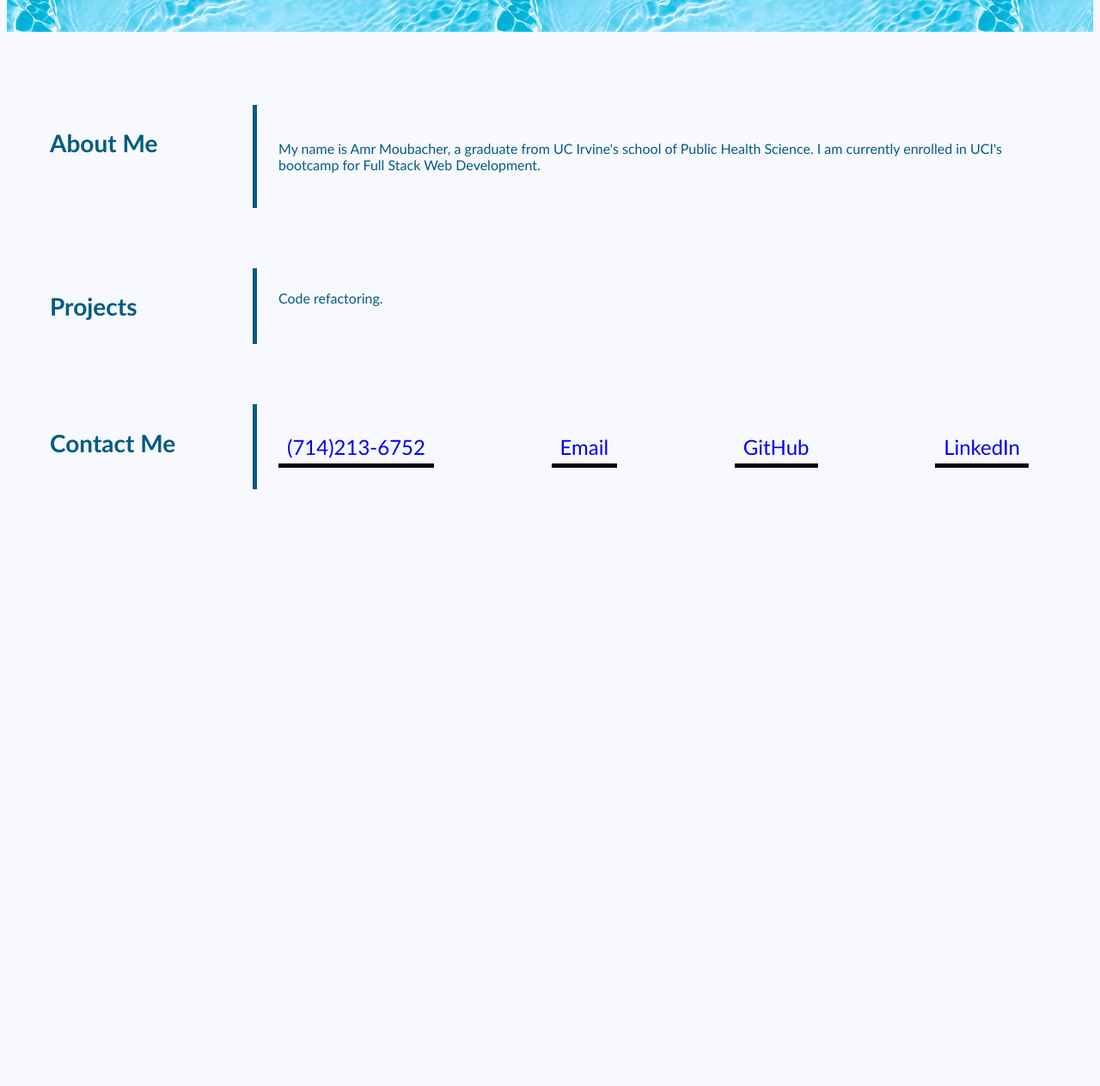
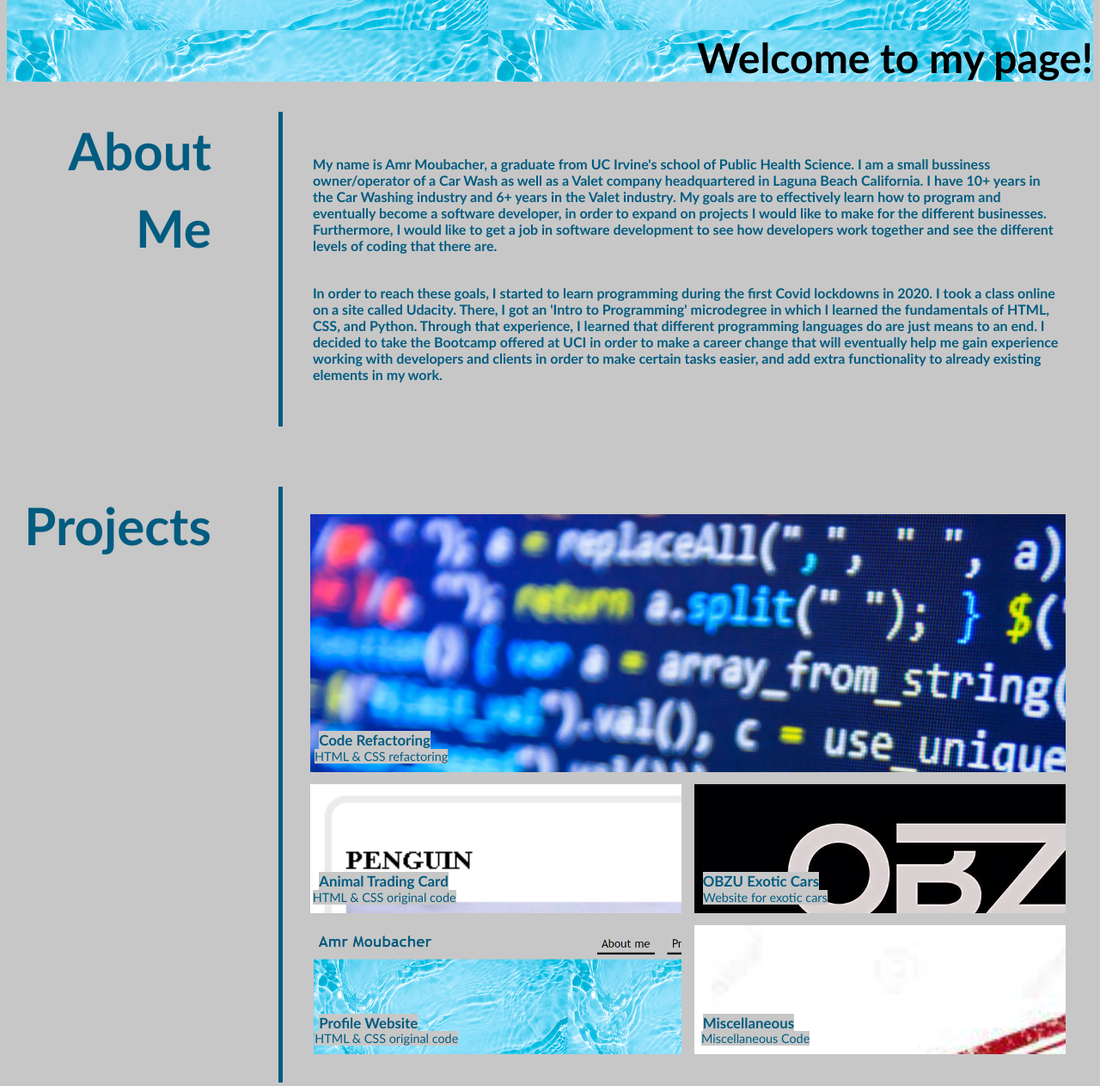
Before and after one commit to amoubasher/Project-amr1, a plain HTML site: page index.html in a window 1280 px wide. Shown: the part 320-1583 px from the top of the page at 86% size. Before the commit the page ends 974 px from the top, so only its background shows below. Drawn offline with Linux system fonts and the light colour scheme.

Commit message:
Finished HTML, edited CSS, added media quieres

```diff
--- a/index.html
+++ b/index.html
@@ -9,7 +9,7 @@
 </head>
 <body>
     <header>
-        <div class="brand">Amr Moubacher</div>
+        <h1>Amr Moubacher</h1>
         <nav>
             <ul>
                 <li><a href="#about">About me</a></li>
@@ -21,7 +21,6 @@
     </header>
     <section class="big-banner">
             <h2>Welcome to my page!</h2>
-            <!-- add a background image here -->
     </section>
     <main>
         <section class="main-part" id="about">
@@ -29,14 +28,46 @@
             <div>
                 <p>
                    My name is Amr Moubacher, a graduate from UC Irvine's school of Public Health Science.
-                   I am currently enrolled in UCI's bootcamp for Full Stack Web Development.
+                   I am a small bussiness owner/operator of a Car Wash as well as a Valet company headquartered in Laguna
+                   Beach California. I have 10+ years in the Car Washing industry and 6+ years in the Valet industry.
+                   My goals are to effectively learn how to program and eventually become a software developer, in order to
+                   expand on projects I would like to make for the different businesses. Furthermore, I would like to get a job
+                   in software development to see how developers work together and see the different levels of coding
+                   that there are.
+                </p>
+                <p>
+                    In order to reach these goals, I started to learn programming during the first Covid lockdowns in 2020. I took
+                    a class online on a site called Udacity. There, I got an 'Intro to Programming' microdegree in which I learned the
+                    fundamentals of HTML, CSS, and Python. Through that experience, I learned that different programming languages do are
+                    just means to an end. I decided to take the Bootcamp offered at UCI in order to make a career change that will eventually
+                    help me gain experience working with developers and clients in order to make certain tasks easier, and add extra functionality
+                    to already existing elements in my work.
                 </p>
             </div>
         </section>
         <section class="main-part" id="projects">
             <h2>Projects</h2>
-            <div>
-                Code refactoring.
+            <div class="project-container">
+                <a href="#" class="flex-item code-ref">
+                        <h3>Code Refactoring</h3>
+                        <span>HTML & CSS refactoring</span>
+                </a>
+                <a href="#" class="flex-item animal">
+                        <h3>Animal Trading Card</h3>
+                        <span>HTML & CSS original code</span>
+                </a>
+                <a href="#" class="flex-item dealership">
+                        <h3>OBZU Exotic Cars</h3>
+                        <span>Website for exotic cars</span>
+                </a>
+                <a href="#" class="flex-item website">
+                        <h3>Profile Website</h3>
+                        <span>HTML & CSS original code</span>
+                </a>
+                <a href="#" class="flex-item misc">
+                        <h3>Miscellaneous</h3>
+                        <span>Miscellaneous Code</span>
+                </a>
             </div>
         </section>
         <section class="main-part" id="contact">
--- a/style.css
+++ b/style.css
@@ -1,17 +1,16 @@
 * {
     font-family: 'Trebuchet MS', 'Lucida Sans Unicode', 'Lucia Grande', 'Lucida Sans', Arial, sans-serif;
     background-color: var(--body-color);
+    box-sizing: border-box;
 }
 
 :root {
     --text-color: rgb(0, 92, 128);
-    --highlight-color: grey;
     --tertiary: #f8f8ff;
-    --body-color: #f8f8ff;
+    --body-color: rgb(199, 199, 199);
 }
 
 header {
-    background-color: var(--);
     color: var(--text-color);
     width: 100%;
     padding: 10px;
@@ -24,8 +23,8 @@ a:visited { text-decoration: none; }
 a:hover { text-decoration: none; }
 a:active { text-decoration: none; }
 
-header .brand {
-    font-size: 1.5em;
+header h1 {
+    font-size: 34px;
     font-weight: bold;
 }
 
@@ -36,14 +35,46 @@ nav ul {
     display: flex;
     flex-direction: row;
     flex-wrap: wrap;
+    font-size: 25px;
+}
+
+h2 {
+    margin: 0;
+    display: block;
+}
+
+nav {
+    display: flex;
+    flex-direction: row;
+    flex-wrap: wrap;
 }
 
 nav li {
     margin: 0px 10px;
 }
 
+nav ul li a {
+    color: black;
+    display: flex;
+    background-image: linear-gradient(270deg, black 0%, black 100%);
+    background-repeat: no-repeat;
+    background-position: bottom;
+    background-size: auto 5px;
+    transition: all 0.25s ease-in;
+    padding: 10px;
+    margin: 0 4px;
+    font-size: 25px;
+}
+
+nav ul li a:hover {
+    background-size: auto 100%;
+    color: var(--tertiary);
+}
+
 .big-banner {
     height: 300px;
+    margin: 0px;
+    padding: 0px;
     font-size: 32px;
     background-image: url(./water.jpg);
     display: flex;
@@ -52,16 +83,15 @@ nav li {
 }
 
 .big-banner h2 {
-    padding: 25px;
+    padding: 0px;
     background-color: transparent;
 }
 
 main {
     display: flex;
     flex-direction: column;
-    margin: 50px;
+    margin: 0px;
     color: var(--text-color);
-    background-color: var(--tertiary)
 }
 
 .main-part {
@@ -76,25 +106,100 @@ main {
 
 .main-part div {
     width: 75%;
-    display: flex;
     border-left: 5px solid var(--text-color);
     padding: 25px;
 }
 
 .main-part h2 {
-    font-size: 28px;
-    display: flex;
+    font-size: 60px;
+    text-align: right;
+    padding-right: 15px;
     width: 20%;
     text-align: right;
     line-height: 1.5;
 }
 
-.main-part p {
-    display: inline;
+#about p {
+   flex-wrap: wrap;
+   padding: 10px;
+   justify-content: column;
+   font-weight: bold;
 }
 
-#about {
-   flex-wrap: wrap;
+.project-container {
+    display: flex;
+    flex-wrap: wrap;
+    justify-content: center;
+}
+
+.code-ref {
+    background-image: url(./coding.jpg);
+}
+
+.code-ref span {
+    margin-left: -135px;
+}
+
+.animal {
+    background-image: url(./animal.png);
+}
+
+.animal span {
+    margin-left: -158px;
+}
+
+.dealership {
+    background-image: url(./obzu.jpeg);
+}
+
+.dealership span {
+    margin-left: -135px;
+}
+
+.website {
+    background-image: url(./website.png);
+}
+
+.website span {
+    margin-left: -120px;
+}
+
+.misc {
+    background-image: url(./misc.jpg);
+}
+
+.misc span {
+    margin-left: -108px;
+}
+
+.flex-item {
+    border: (5px solid black);
+    background-color: transparent;
+    color: var(--text-color);
+    min-height: 150px;
+    max-height: 150px;
+    flex-basis: calc(50% - 1em);
+    display: flex;
+    align-items: flex-end;
+    padding: 10px;
+    margin: 0.5em;
+    text-decoration: none;
+    background-blend-mode: soft-light;
+    background-size: 150%;
+    transition: all 0.5s;
+    font-size: 0.9rem;
+    width: 50%;
+    justify-content: flex-start;
+}
+
+.flex-item:first-child {
+    min-height: 300px;
+    flex-basis: 100%;
+    width: 100%;
+}
+
+.flex-item:hover {
+    background-size: auto 100%;
 }
 
 #projects {
@@ -102,12 +207,14 @@ main {
 }
 
 #contact div {
+    display: flex;
     flex-wrap: wrap;
     justify-content: space-between;
     align-items: center;
 }
 
 #contact div a {
+    color: var(--text-color);
     display: inline-block;
     background-image: linear-gradient(270deg, black 0%, black 100%);
     font-size: 24px;
@@ -116,9 +223,43 @@ main {
     background-position: bottom;
     background-size: auto 5px;
     transition: all 0.25s ease-in;
-    text-decoration: none;
 }
 
 #contact div a:hover {
     background-size: auto 100%;
+    color: var(--text-color);
 }
+
+@media screen and (max-width: 992px) {
+    header h1 {
+        width: 100%;
+        padding: 5px;
+        margin-bottom: 10px;
+    }
+    header {
+        padding: 0 0 10px 0;
+        justify-content: center;
+        text-align: center;
+        width: 100%;
+    }
+    nav {
+        justify-content: center;
+    }
+    .big-banner {
+        justify-content: center;
+        text-align: center;
+    }
+    .main-part h2 {
+        margin-bottom: 20px;
+        padding-bottom: 10px;
+        text-align: left;
+        flex: 0 0 100%;
+    }
+    .main-part p {
+        text-align: bottom;
+    }
+    .main-part div {
+        border-left: none;
+        border-top: 5px solid var(--text-color);
+    }
+}
```
Also changed, not shown: animal.png (added), coding.jpg (added), misc.jpg (added), obzu.jpeg (added), website.png (added).
